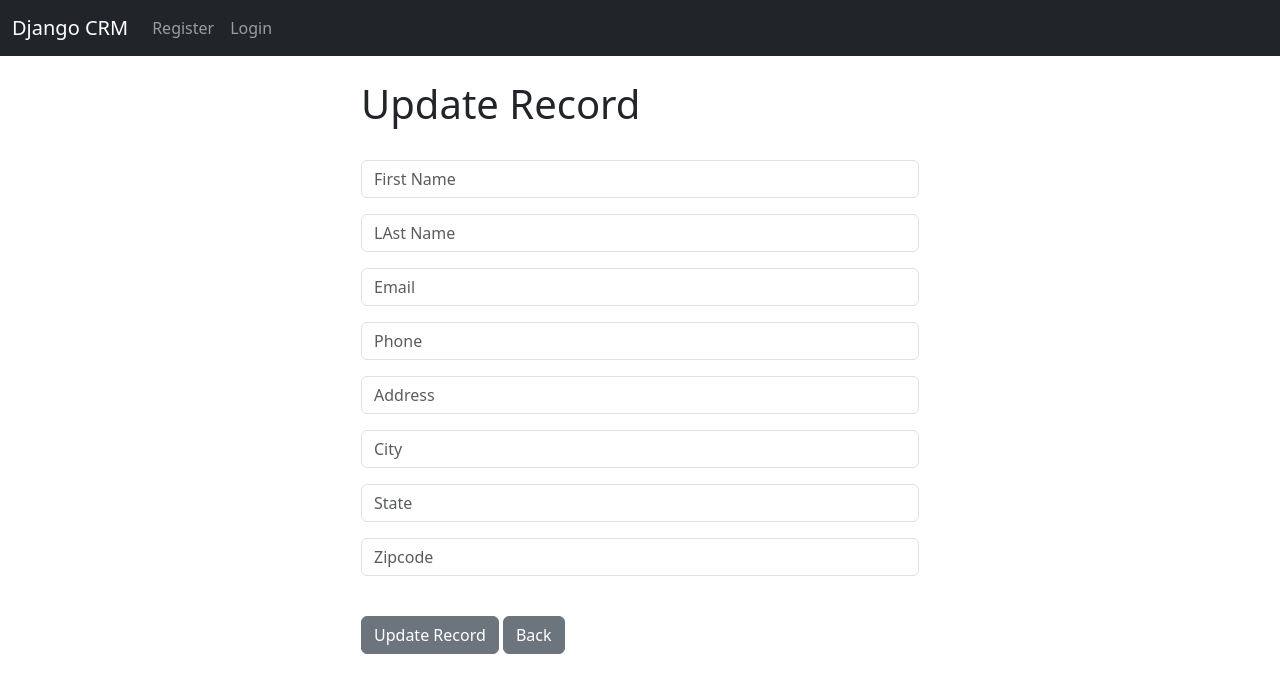
After one commit to YasaraD/Python-project-CRM-, a Django app: template CRM/website/templates/update_record.html in a window 1280 px wide. The commit adds this page. Shown: the top 693 px of the page. Run offline with Django 5.2, Linux system fonts and the light colour scheme; the template is opened without the code that fills it: values that come from a table or form of the project are taken from there, others are empty.

Commit message:
updateRecords

```diff
--- a/CRM/website/templates/home.html
+++ b/CRM/website/templates/home.html
@@ -27,8 +27,8 @@
     {% if records%}
     {% for record in records%}
         <tr>
-            <td>{{record.first_name}}
-            {{record.last_name}}</td>
+            <td><a href="{% url 'record' record.id %}"{{ record.id }}>{{record.first_name}}
+            {{record.last_name}}</a></td>
             <td>{{record.email}}</td>
             <td>{{record.phone}}</td>
             <td>{{record.address}}</td>
@@ -36,7 +36,7 @@
             <td>{{record.state}}</td>
             <td>{{record.zipcode}}</td>
             <td>{{record.created_at}}</td>
-            <td><a href="{% url 'record' record.id %}">{{ record.id }}</a></td>
+            <td><a href="{% url 'record' record.id %}"{{ record.id }}></a></td>
         <tr>
     {% endfor %}
 
--- a/CRM/website/templates/record.html
+++ b/CRM/website/templates/record.html
@@ -40,5 +40,6 @@
 
   <a href="{%url 'home'%}" class="btn btn-secondary">Back</a>
   <a href="{%url 'delete_record' customer_record.id%}" class="btn btn-danger">Delete</a>
+  <a href="{%url 'update_record' customer_record.id %}" class="btn btn-secondary">Update Record</a>
 
 {%endblock%}
--- /dev/null
+++ b/CRM/website/templates/update_record.html
@@ -0,0 +1,20 @@
+{% extends 'base.html' %}
+{% block content %}
+
+<div class="col-md-6 offset-md-3">
+<h1>Update Record</h1>
+<br/>
+
+<form method="POST">
+	{% csrf_token %}
+    {{form.as_p}}
+
+<br/>
+  <button type="submit" class="btn btn-secondary">Update Record</button>
+   <a href="{% url 'home' %}" class="btn btn-secondary">Back</a>
+
+</form>
+
+</div>
+
+{% endblock %}
--- a/CRM/website/urls.py
+++ b/CRM/website/urls.py
@@ -8,4 +8,5 @@ urlpatterns = [
     path('record/<int:pk>', views.customer_record, name='record'),
     path('delete_record/<int:pk>', views.delete_record, name='delete_record'),
     path('add_record/', views.add_record, name='add_record'),
+    path('update_record/<int:pk>', views.update_record, name='update_record'),
 ]
```
Also changed, not shown: CRM/website/views.py (+14 -0 lines).
